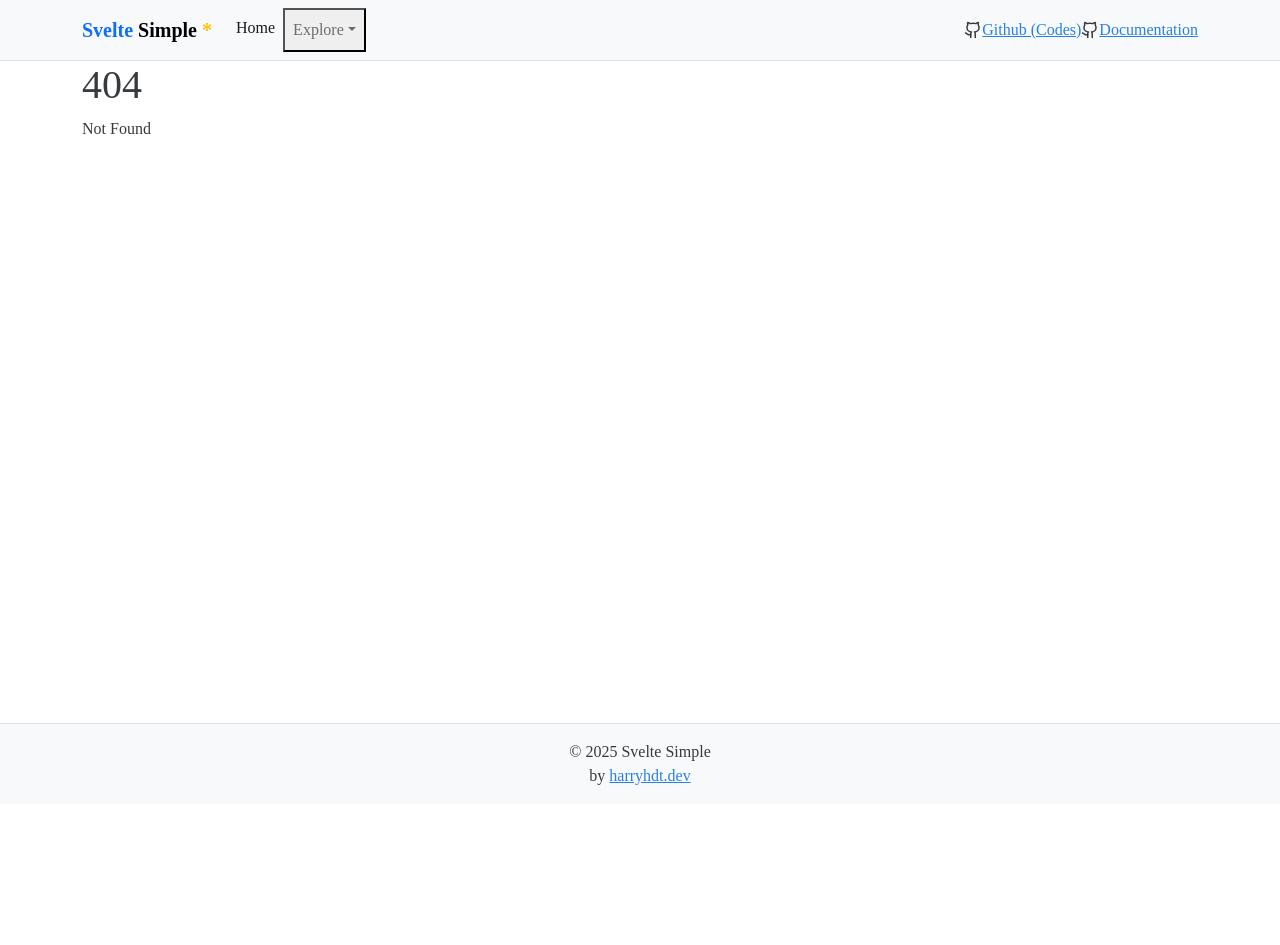
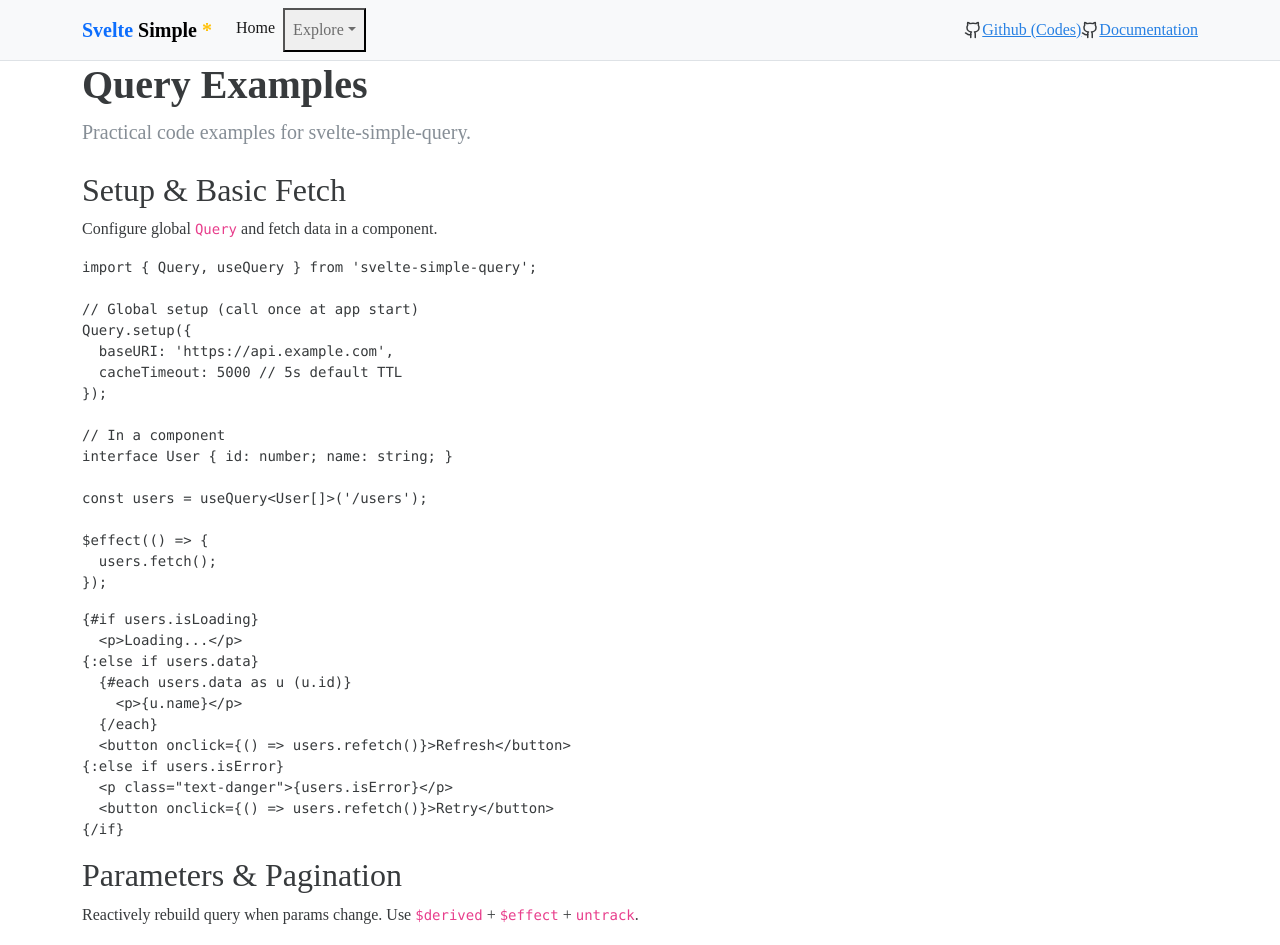
Before and after one commit to harryhdt/svelte-simple-usages, a SvelteKit app: page /docs/query/examples in a window 1280 px wide. Before the commit this address had no page. Shown: the top 945 px of the page. Before the commit the page ends 804 px from the top, so only its background shows below. Built offline with nearby package versions, Linux system fonts and the light colour scheme; a web font is replaced by a local one.

Commit message:
feat: add comprehensive query examples for svelte-simple-query

```diff
--- /dev/null
+++ b/src/routes/docs/query/examples/+page.svelte
@@ -0,0 +1,135 @@
+<div class="docs-content">
+	<h1 class="fw-bold mb-2">Query Examples</h1>
+	<p class="lead text-muted mb-4">Practical code examples for svelte-simple-query.</p>
+
+	<h2>Setup & Basic Fetch</h2>
+	<p>Configure global <code>Query</code> and fetch data in a component.</p>
+
+	<pre><code>import &lbrace; Query, useQuery &rbrace; from 'svelte-simple-query';
+
+// Global setup (call once at app start)
+Query.setup(&lbrace;
+  baseURI: 'https://api.example.com',
+  cacheTimeout: 5000 // 5s default TTL
+&rbrace;);
+
+// In a component
+interface User &lbrace; id: number; name: string; &rbrace;
+
+const users = useQuery&lt;User[]&gt;('/users');
+
+$effect(() =&gt; &lbrace;
+  users.fetch();
+&rbrace;);</code></pre>
+
+	<pre><code>&lbrace;#if users.isLoading&rbrace;
+  &lt;p&gt;Loading...&lt;/p&gt;
+&lbrace;:else if users.data&rbrace;
+  &lbrace;#each users.data as u (u.id)&rbrace;
+    &lt;p&gt;&lbrace;u.name&rbrace;&lt;/p&gt;
+  &lbrace;/each&rbrace;
+  &lt;button onclick=&lbrace;() =&gt; users.refetch()&rbrace;&gt;Refresh&lt;/button&gt;
+&lbrace;:else if users.isError&rbrace;
+  &lt;p class="text-danger"&gt;&lbrace;users.isError&rbrace;&lt;/p&gt;
+  &lt;button onclick=&lbrace;() =&gt; users.refetch()&rbrace;&gt;Retry&lt;/button&gt;
+&lbrace;/if&rbrace;</code></pre>
+
+	<h2>Parameters & Pagination</h2>
+	<p>Reactively rebuild query when params change. Use <code>$derived</code> + <code>$effect</code> + <code>untrack</code>.</p>
+
+	<pre><code>import &lbrace; untrack &rbrace; from 'svelte';
+import &lbrace; Query, useQuery &rbrace; from 'svelte-simple-query';
+
+Query.setup(&lbrace; baseURI: 'https://api.example.com' &rbrace;);
+
+let page = $state(1);
+let limit = $state(10);
+
+const useUsers = (params: Record&lt;string, string&gt;) =&gt;
+  useQuery&lt;User[]&gt;('/users?' + new URLSearchParams(params));
+
+let usersQuery = $state(useUsers(&lbrace;&rbrace;));
+
+$effect(() =&gt; &lbrace;
+  void page;
+  void limit;
+  untrack(() =&gt; &lbrace;
+    usersQuery = useUsers(&lbrace;
+      _start: ((page - 1) * limit).toString(),
+      _limit: limit.toString()
+    &rbrace;);
+    usersQuery.fetch();
+  &rbrace;);
+&rbrace;);</code></pre>
+
+	<pre><code>&lt;select bind:value=&lbrace;page&rbrace;&gt;
+  &lt;option value=&lbrace;1&rbrace;&gt;1&lt;/option&gt;
+  &lt;option value=&lbrace;2&rbrace;&gt;2&lt;/option&gt;
+  &lt;option value=&lbrace;3&rbrace;&gt;3&lt;/option&gt;
+&lt;/select&gt;
+&lt;select bind:value=&lbrace;limit&rbrace;&gt;
+  &lt;option value=&lbrace;5&rbrace;&gt;5&lt;/option&gt;
+  &lt;option value=&lbrace;10&rbrace;&gt;10&lt;/option&gt;
+&lt;/select&gt;</code></pre>
+
+	<h2>Mutations</h2>
+	<p>Optimistically update query data after a mutation using <code>mutate()</code>.</p>
+
+	<pre><code>const users = useQuery&lt;User[]&gt;('/users');
+users.fetch();
+
+const addUser = async () =&gt; &lbrace;
+  const res = await fetch('https://api.example.com/users', &lbrace;
+    method: 'POST',
+    headers: &lbrace; 'Content-Type': 'application/json' &rbrace;,
+    body: JSON.stringify(&lbrace; name: 'New User' &rbrace;)
+  &rbrace;);
+  const newUser = await res.json();
+
+  // Optimistically update the cache
+  users.mutate(&lbrace; data: [...(users.data || []), newUser] &rbrace;);
+&rbrace;;
+
+const editUser = async (id: number) =&gt; &lbrace;
+  const res = await fetch(`/users/$&lbrace;id&rbrace;`, &lbrace; method: 'PATCH' &rbrace;);
+  const updated = await res.json();
+
+  users.mutate(&lbrace;
+    data: users.data?.map((u) =&gt; (u.id === id ? &lbrace; ...u, ...updated &rbrace; : u))
+  &rbrace;);
+&rbrace;;</code></pre>
+
+	<h2>Cache Management</h2>
+	<p>Control cache TTL per-query. Clear expired or all cache entries.</p>
+
+	<pre><code>// Per-query TTL overrides global default
+const fast = useQuery&lt;User[]&gt;('/users', &lbrace; cacheTimeout: 3000 &rbrace;);   // 3s
+const slow = useQuery&lt;User[]&gt;('/users', &lbrace; cacheTimeout: 30000 &rbrace;);  // 30s
+const perm = useQuery&lt;User[]&gt;('/users', &lbrace; cacheTimeout: -1 &rbrace;);    // forever</code></pre>
+
+	<pre><code>// Cache management methods
+Query.clearExpiredCache();  // remove only expired entries (data still displayed)
+Query.clear();              // remove all cache entries</code></pre>
+
+	<pre><code>// Auto-cleanup runs every 60s by default
+// Override via setup:
+Query.setup(&lbrace; autoClearExpiredCache: 30000 &rbrace;);  // every 30s
+// Or disable:
+Query.setup(&lbrace; autoClearExpiredCache: 0 &rbrace;);</code></pre>
+
+	<h2>Dynamic Queries</h2>
+	<p>Create parameterized queries on-the-fly with <code>useSingleQuery</code>. Useful for prefetch on hover.</p>
+
+	<pre><code>import &lbrace; useSingleQuery &rbrace; from 'svelte-simple-query';
+
+// Factory: maps a key to a unique endpoint
+const user = useSingleQuery&lt;User&gt;((id) =&gt; '/users/' + id);
+
+// Fetch individual user
+user[1].fetch();
+
+// Prefetch on hover
+&lt;div onmouseover=&lbrace;() =&gt; &lbrace; user[u.id].fetch(); &rbrace;&rbrace;&gt;
+  &lbrace;u.name&rbrace;
+&lt;/div&gt;</code></pre>
+</div>
```
